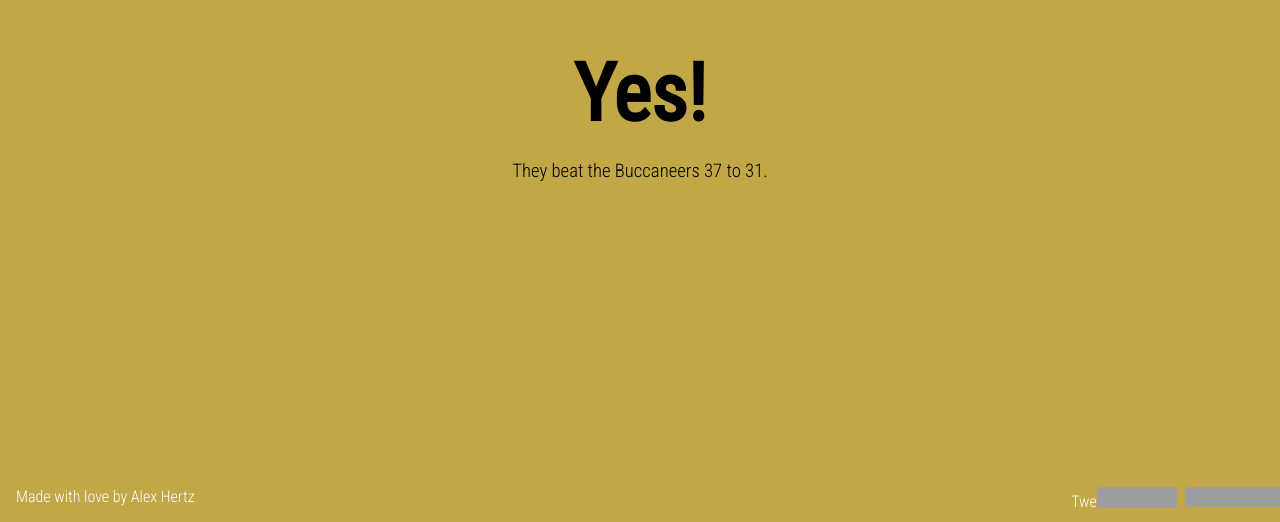
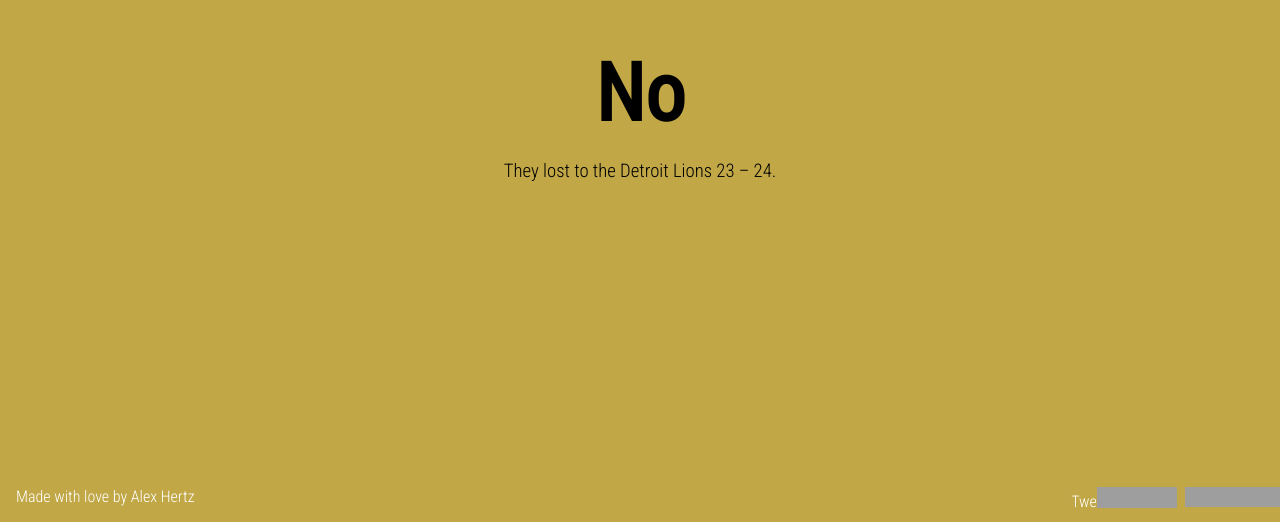
Before and after one commit to alhertz/didthesaintswin, a plain HTML site: page index.html in a window 1280 px wide. Shown: the part 278-800 px from the top of the page. Drawn offline with Linux system fonts and the light colour scheme; grey boxes are pictures that could not be loaded.

Commit message:
Update index.html

```diff
--- a/index.html
+++ b/index.html
@@ -28,8 +28,8 @@
         <p class="browsehappy">You are using an <strong>outdated</strong> browser. Please <a href="http://browsehappy.com/">upgrade your browser</a> to improve your experience.</p>
       <![endif]-->
       <section class="answer">
-        <h1>Yes!</h1>
-        <h3>They beat the Buccaneers 37 to 31.</h3>
+        <h1>No</h1>
+        <h3>They lost to the Detroit Lions 23 – 24.</h3>
       </section>
       <footer>
         <div class="credit">
```
